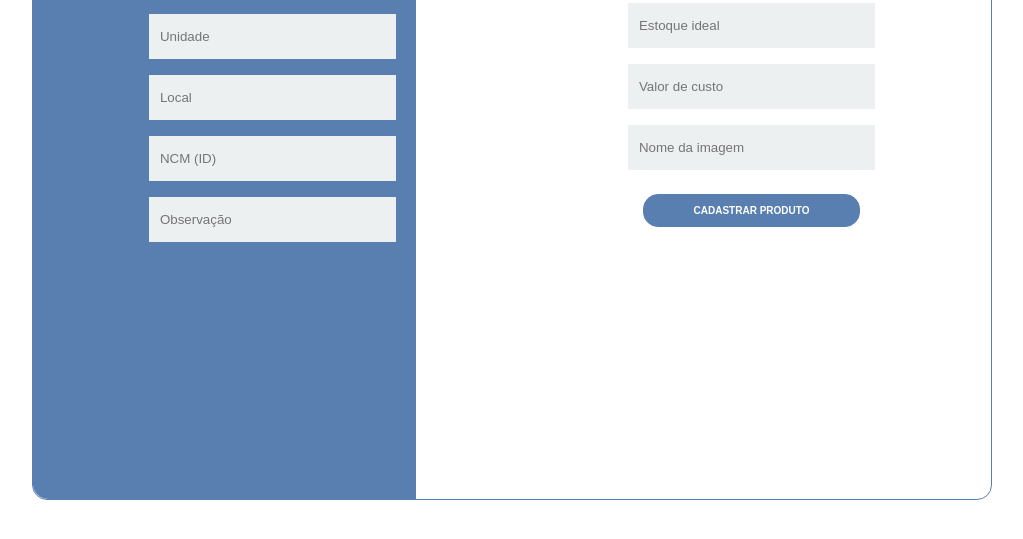
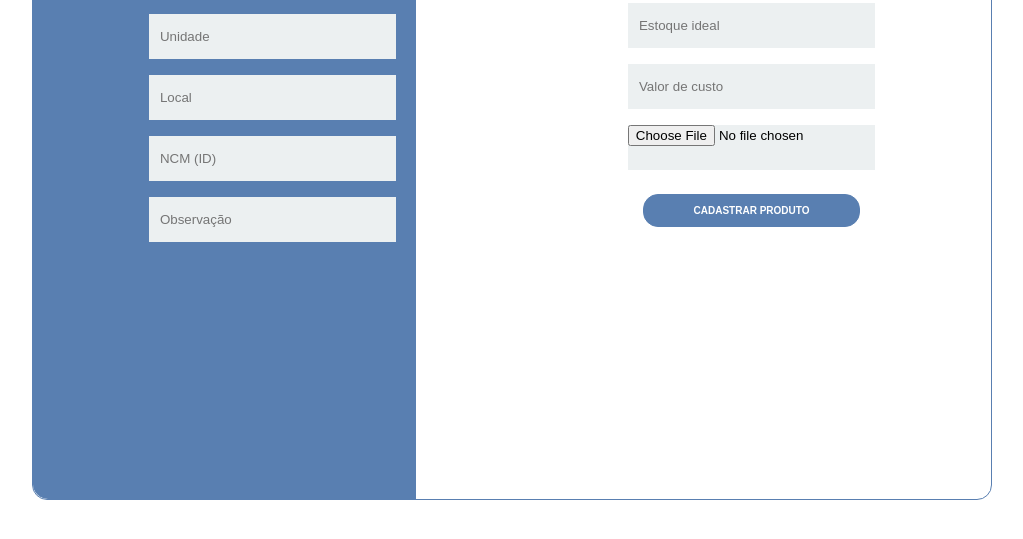
Before and after one commit to eiidm/estoquezin, a PHP site: page /cadastro_produtos_front.php in a window 1280 px wide. Shown: the top 539 px of the page, without its empty margins (128-1151 px from the left). Run offline with PHP 8.4, Linux system fonts and the light colour scheme; some libraries are stand-ins or nearby versions.

Commit message:
form produto

```diff
--- a/cadastro_produtos/cadastro_produtos_front.php
+++ b/cadastro_produtos/cadastro_produtos_front.php
@@ -63,7 +63,7 @@
                 </label>
 
                 <label class="label-input" for="">
-                    <input type="text" name="img" placeholder="   Nome da imagem" required>
+                    <input type="file" name="img" placeholder="   Imagem do produto" required>
                 </label>
 
                 <button class="btn btn-dois">Cadastrar produto</button>
```
